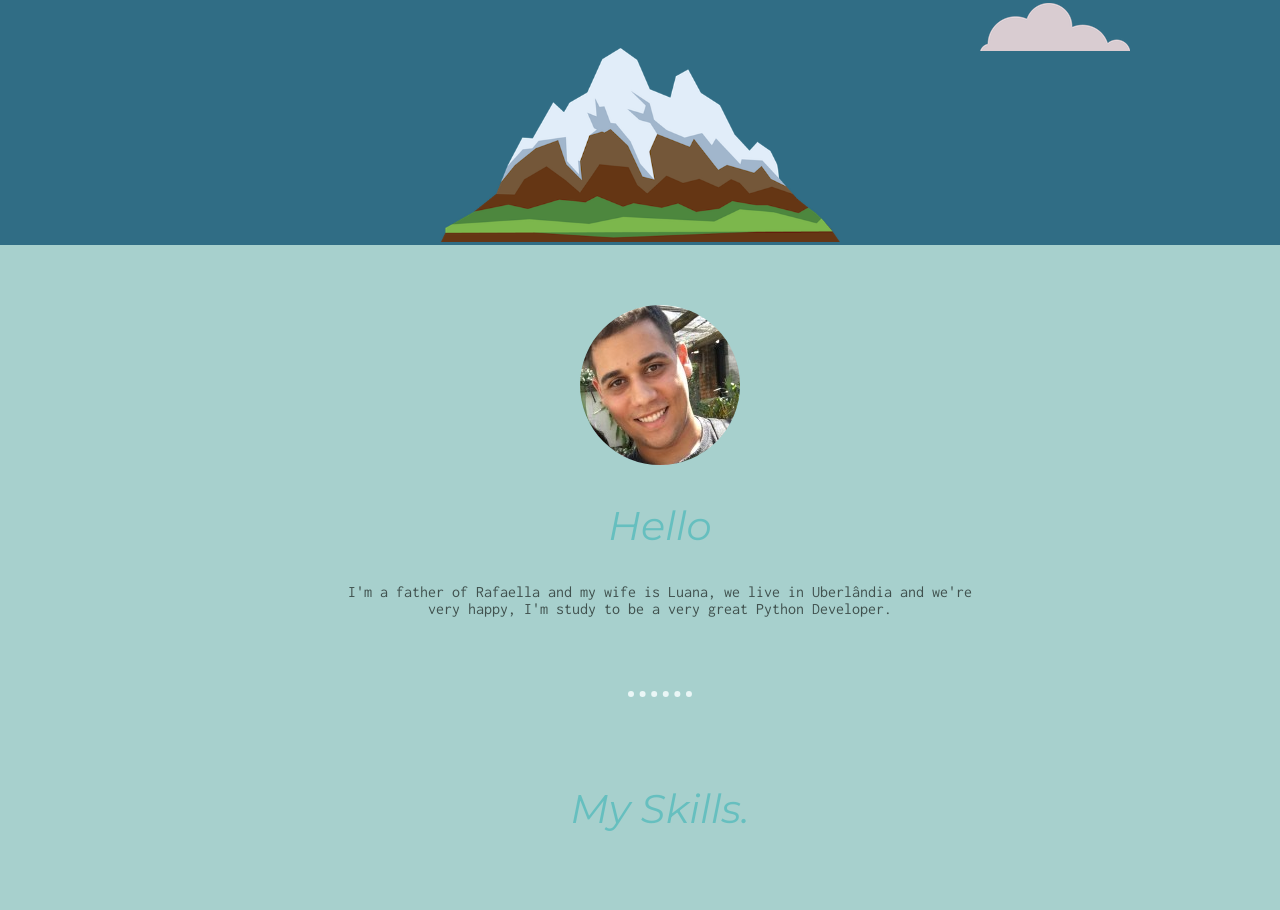
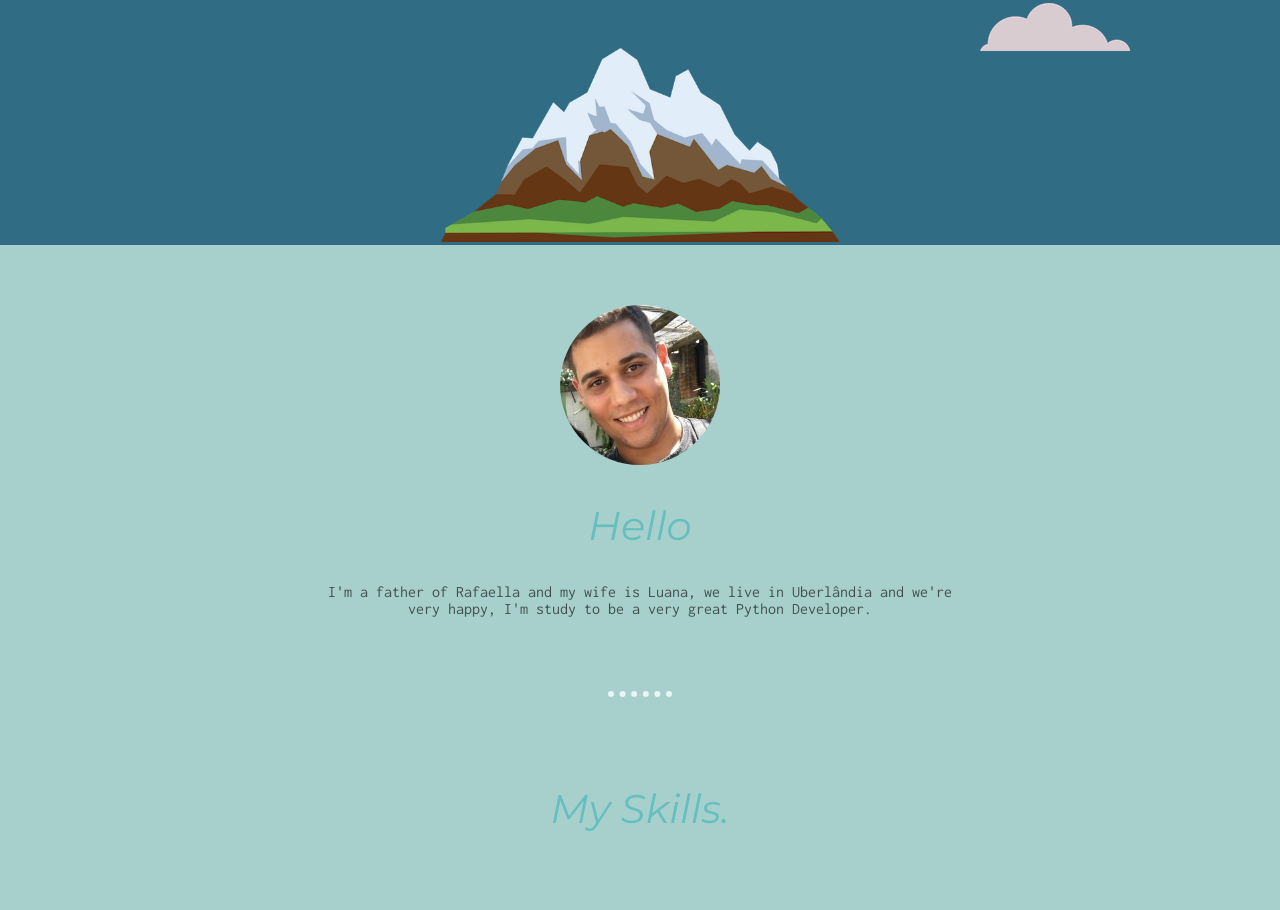
Before and after one commit to raylonf/literate-octo-spork, a plain HTML site: page index.html in a window 1280 px wide. Shown: the part 490-1400 px from the top of the page. Drawn offline with Linux system fonts and the light colour scheme.

Commit message:
update styles.css

```diff
--- a/css/styles.css
+++ b/css/styles.css
@@ -83,8 +83,7 @@ hr{
   padding-top: 60px;
   padding-bottom: 50px;
   width: 50%;
-  position: relative;
-  left: 340px;
+  margin: auto;
 }
 
 .profile{
```
